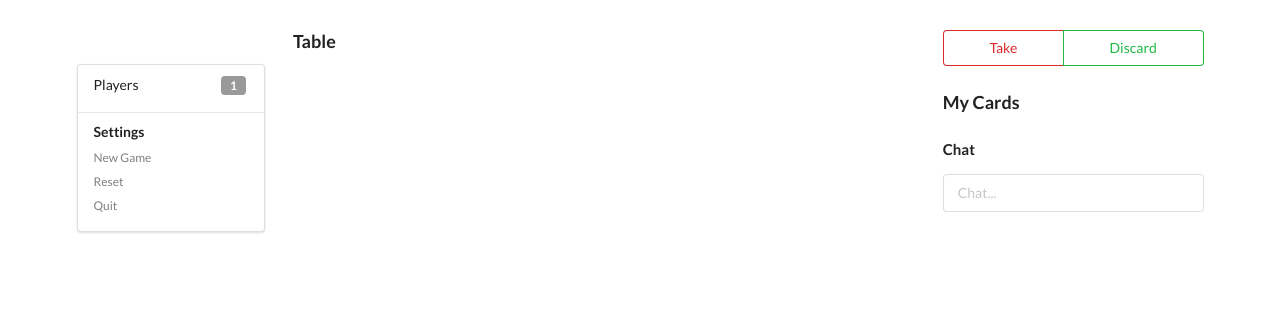
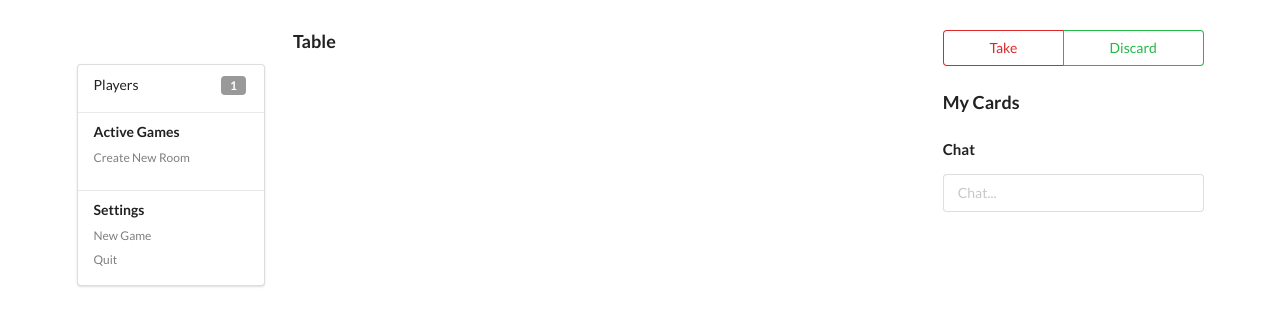
Before and after one commit to shajanjp/ace-of-spades, a website: page public/index.html in a window 1280 px wide. Drawn offline with nearby package versions, Linux system fonts and the light colour scheme; no server answers.

Commit message:
adds active rooms view

```diff
--- a/public/index.html
+++ b/public/index.html
@@ -37,17 +37,22 @@
             <div class="menu" id="users-list">
             </div>
           </div>
-<!--           <div class="item">
+
+          <div class="item">
             <div class="header">Active Games</div>
             <div class="menu">
+              <a class="item" id="new-room">Create New Room</a>
             </div>
-          </div> -->
+            <div class="menu" id="active-rooms">
+
+            </div>
+          </div>
+
           <div class="item">
             <div class="header">Settings</div>
             <div class="menu">
               <a class="item" id="new-game">New Game</a>
-              <a class="item">Reset</a>
-              <a class="item">Quit</a>
+              <a class="item" id="quit-game">Quit</a>
             </div>
           </div>
         </div>
@@ -55,7 +60,7 @@
 
       <div class="nine wide column">
         <h3>Table</h3>
-          <div class="ui four cards" id="table-container"></div>
+        <div class="ui four cards" id="table-container"></div>
       </div>
 
       <div class="four wide column">
```
